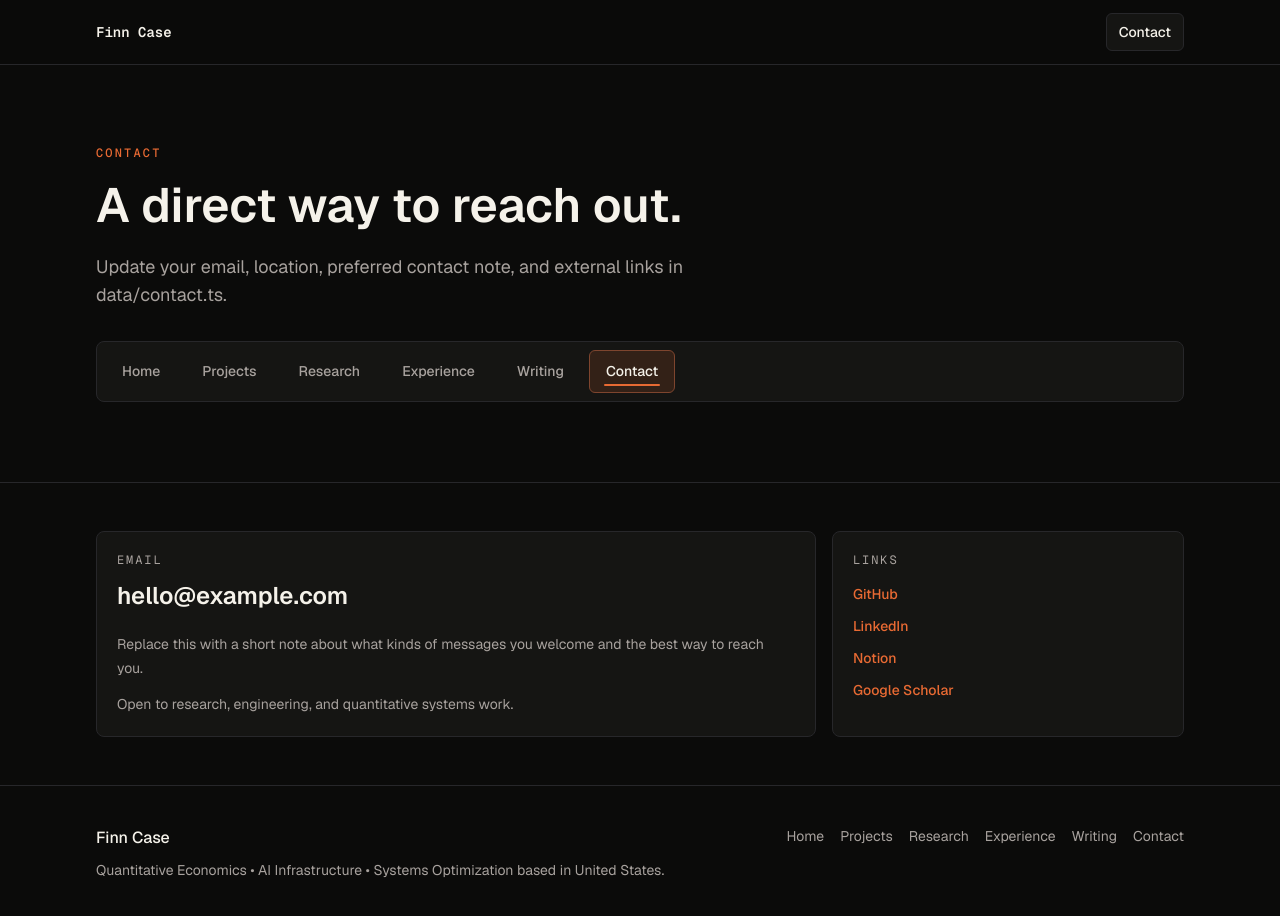
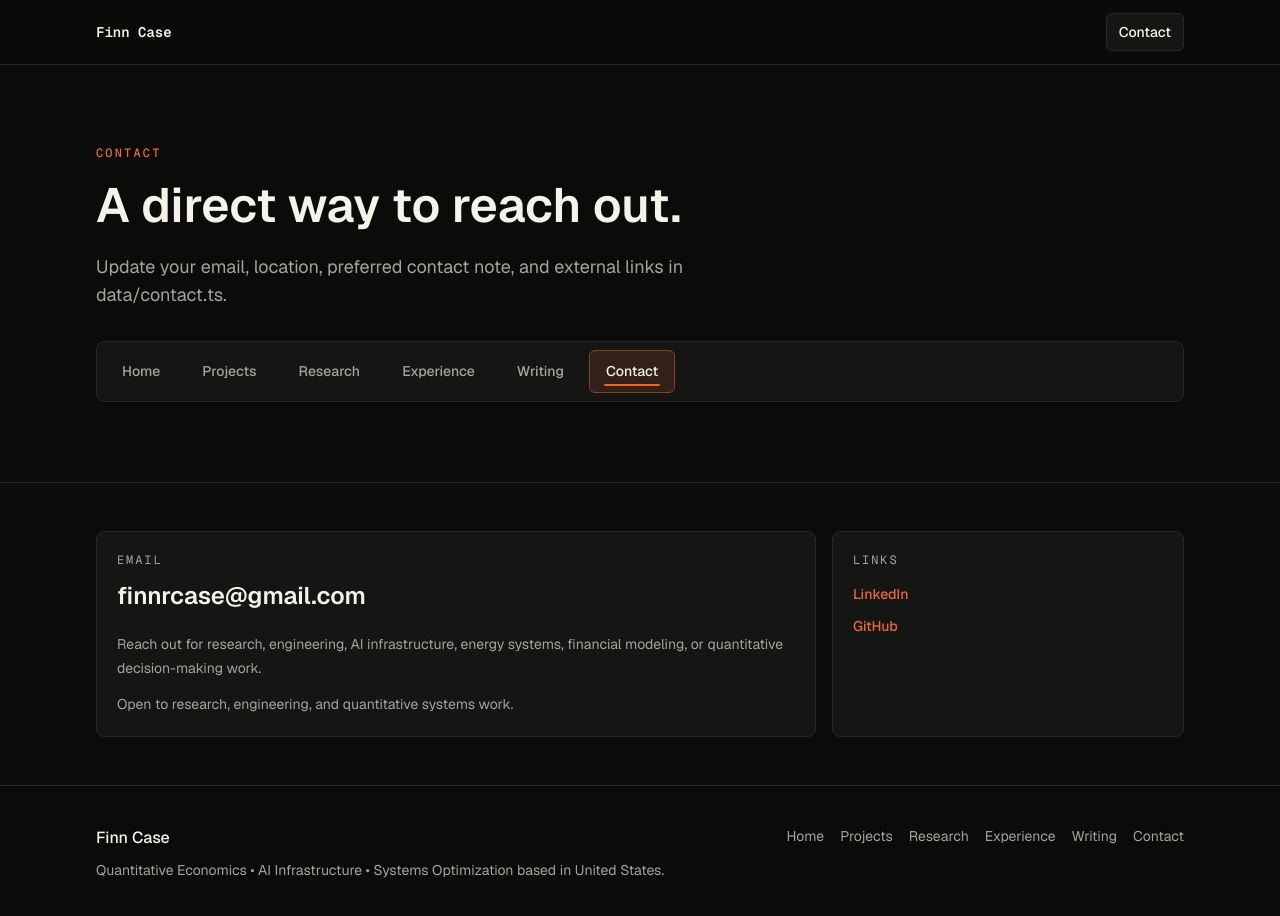
Before and after one commit to finnrcase/finn-portfolio, a Next.js app: page /contact in a window 1280 px wide. Shown: the top 916 px of the page. Built offline with nearby package versions, Linux system fonts and the light colour scheme; no server answers.

Commit message:
Update contact links

```diff
--- a/data/contact.ts
+++ b/data/contact.ts
@@ -15,16 +15,14 @@ export type Contact = {
 // Paste contact details and external profile URLs here.
 // LinkedIn, GitHub, Google Scholar, Notion, Calendly, and personal site links all fit in links.
 export const contact: Contact = {
-  email: "hello@example.com",
+  email: "finnrcase@gmail.com",
   phone: "",
-  location: "City, Country",
+  location: "United States",
   preferredContact: "Email is best for project, research, and collaboration inquiries.",
   intro:
-    "Replace this with a short note about what kinds of messages you welcome and the best way to reach you.",
+    "Reach out for research, engineering, AI infrastructure, energy systems, financial modeling, or quantitative decision-making work.",
   links: [
-    { label: "GitHub", url: "https://github.com/your-handle" },
-    { label: "LinkedIn", url: "https://linkedin.com/in/your-handle" },
-    { label: "Notion", url: "https://notion.so/your-page" },
-    { label: "Google Scholar", url: "https://scholar.google.com" },
+    { label: "LinkedIn", url: "https://www.linkedin.com/in/finn-case-318253355" },
+    { label: "GitHub", url: "https://github.com/finnrcase" },
   ],
 };
```
